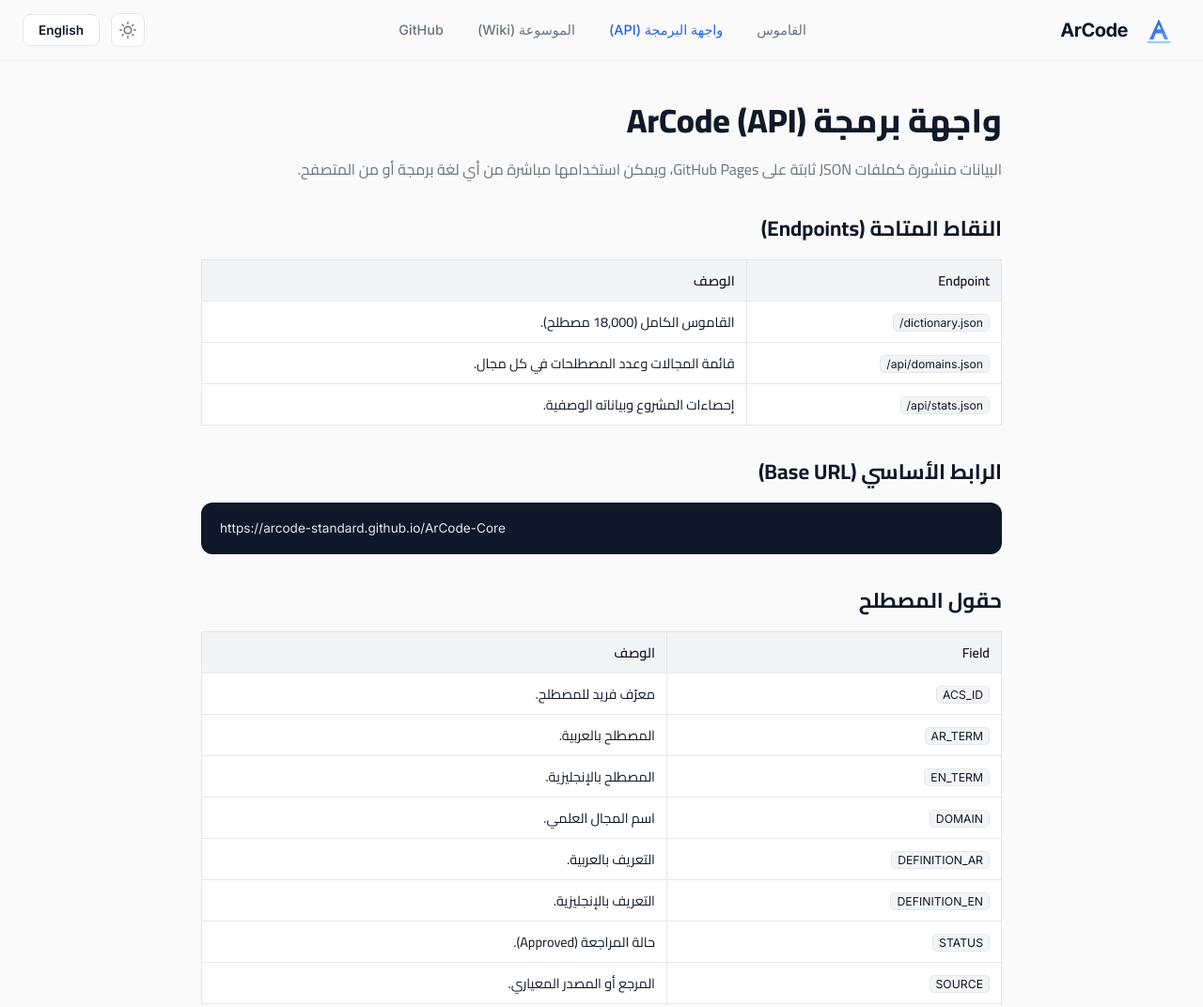
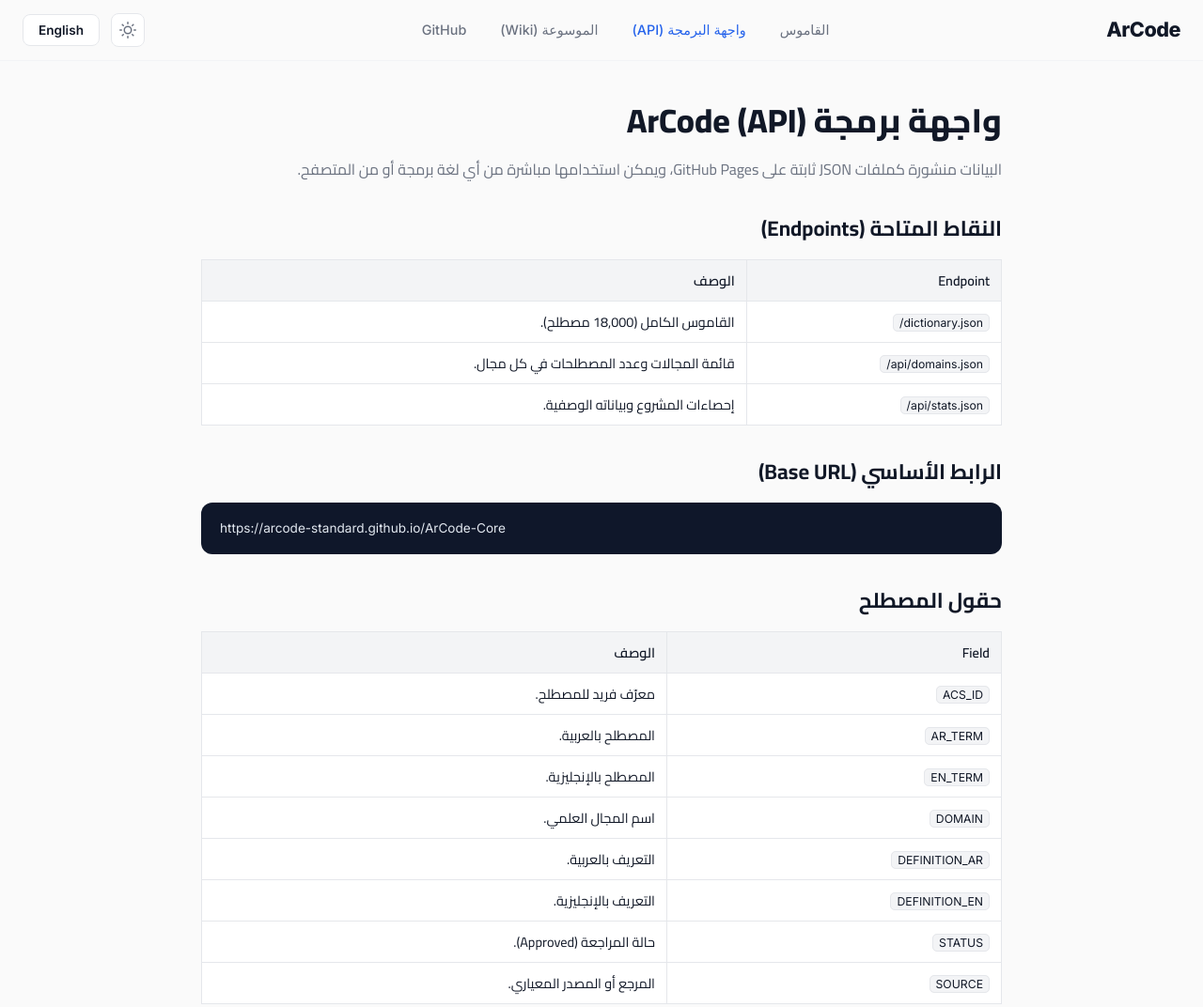
Before and after one commit to ArCode-Standard/ArCode-Core, a website: page docs/api.html in a window 1280 px wide. Shown: the top 1072 px of the page at 94% size. Drawn offline with Linux system fonts and the light colour scheme.

Commit message:
Use text-only nav brand across docs pages

```diff
--- a/docs/api.html
+++ b/docs/api.html
@@ -14,7 +14,6 @@
   <nav class="nav">
     <div class="nav-container">
       <a href="index.html" class="nav-brand">
-        <img class="nav-logo-asset" src="ARCODE.svg" alt="ArCode logo" />
         <span class="nav-logo-text" data-i18n="app.name">ArCode</span>
       </a>
       <div class="nav-links">
--- a/docs/style.css
+++ b/docs/style.css
@@ -108,10 +108,11 @@ body {
 }
 .nav-logo-text {
   font-family: 'Inter', sans-serif;
-  font-size: 1.25rem;
-  font-weight: 700;
+  font-size: clamp(1.05rem, 1.8vw, 1.35rem);
+  font-weight: 800;
   color: var(--text-primary);
   letter-spacing: -0.5px;
+  line-height: 1;
 }
 .nav-links {
   display: flex;
```
Also changed, not shown: docs/index.html (+1 -1 lines), docs/wiki.html (+0 -1 lines).
